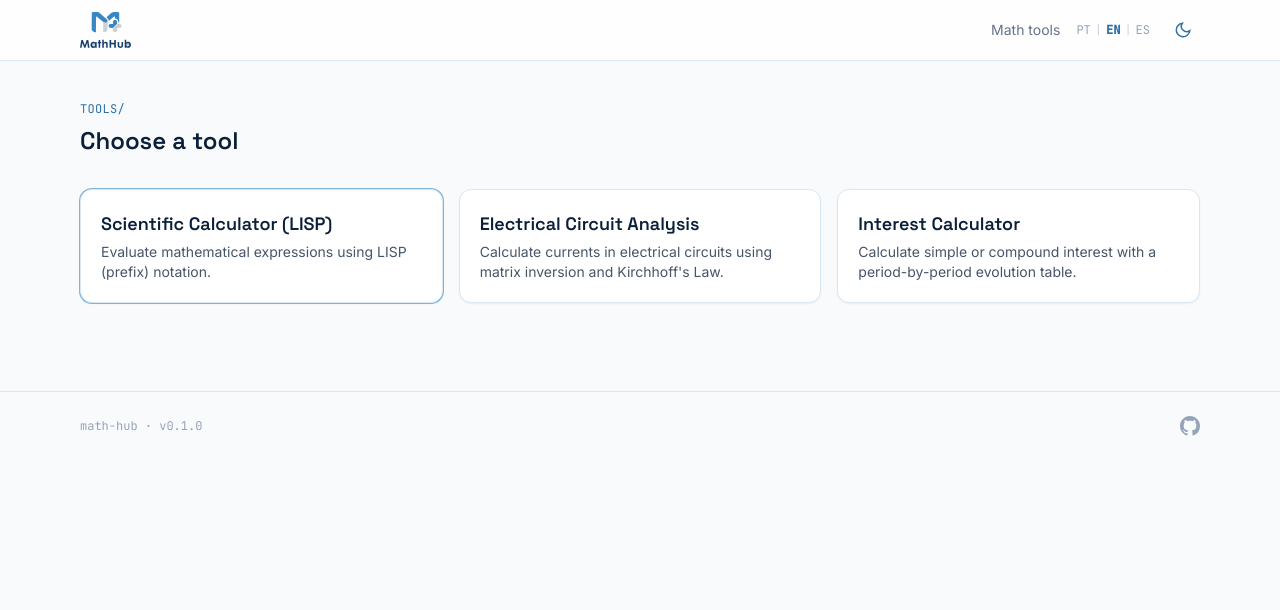
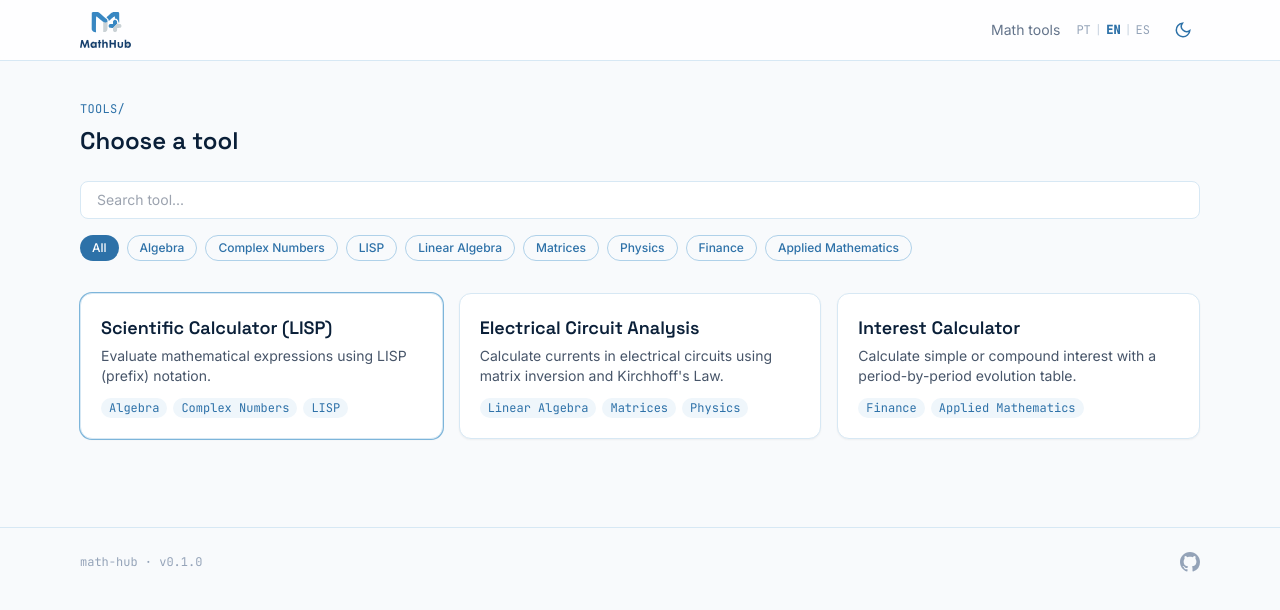
Before and after one commit to Pedr030/Math-Hub, a React (Vite) app: page / in a window 1280 px wide. Shown: the top 610 px of the page. Built offline with nearby package versions, Linux system fonts and the light colour scheme.

Commit message:
feat: adiciona tags nas ferramentas e sistema de busca e filtragem na Home

```diff
--- a/src/data/projetos.json
+++ b/src/data/projetos.json
@@ -6,21 +6,11 @@
       "descricao": "Avalie expressões matemáticas usando notação LISP (prefixa).",
       "icone": "calculator",
       "categoria": "calculo",
+      "tags": ["algebra", "numeros-complexos", "lisp"],
       "rota": "/ferramentas/lisp-calculator",
       "componente": "LispCalculator",
       "ativo": true,
       "destaque": true
-    },
-    {
-      "id": "conversor-bases",
-      "nome": "Conversor de Bases Numéricas",
-      "descricao": "Converta números entre binário, octal, decimal e hexadecimal.",
-      "icone": "binary",
-      "categoria": "conversao",
-      "rota": "/ferramentas/conversor-bases",
-      "componente": "BaseConverter",
-      "ativo": false,
-      "destaque": false
     },
     {
       "id": "circuito-eletrico",
@@ -28,6 +18,7 @@
       "descricao": "Calcule correntes em circuitos elétricos usando inversão de matriz e a Lei de Kirchhoff.",
       "icone": "circuit",
       "categoria": "algebra-linear",
+      "tags": ["algebra-linear", "matrizes", "fisica"],
       "rota": "/ferramentas/circuito-eletrico",
       "componente": "MatrixCircuit",
       "ativo": true,
@@ -39,6 +30,7 @@
       "descricao": "Calcule montante e juros simples ou compostos com tabela de evolução período a período.",
       "icone": "percent",
       "categoria": "financeiro",
+      "tags": ["financeiro", "matematica-aplicada"],
       "rota": "/ferramentas/calculadora-juros",
       "componente": "InterestCalculator",
       "ativo": true,
--- a/src/locales/en.json
+++ b/src/locales/en.json
@@ -9,13 +9,28 @@
       "mensagemRede": "Connection error — the tool could not be loaded. Check your internet and reload."
     }
   },
+  "tags": {
+    "algebra": "Algebra",
+    "numeros-complexos": "Complex Numbers",
+    "lisp": "LISP",
+    "algebra-linear": "Linear Algebra",
+    "matrizes": "Matrices",
+    "fisica": "Physics",
+    "financeiro": "Finance",
+    "matematica-aplicada": "Applied Mathematics"
+  },
   "nav": {
     "subtitulo": "Math tools"
   },
   "home": {
     "prefixo": "tools/",
     "titulo": "Choose a tool",
-    "emBreve": "Coming soon"
+    "emBreve": "Coming soon",
+    "busca": {
+      "placeholder": "Search tool...",
+      "semResultados": "No tools found.",
+      "todosLabel": "All"
+    }
   },
   "toolPage": {
     "voltar": "← back to hub",
--- a/src/locales/es.json
+++ b/src/locales/es.json
@@ -9,13 +9,28 @@
       "mensagemRede": "Error de conexión — la herramienta no pudo cargarse. Verifica tu internet y recarga."
     }
   },
+  "tags": {
+    "algebra": "Álgebra",
+    "numeros-complexos": "Números Complejos",
+    "lisp": "LISP",
+    "algebra-linear": "Álgebra Lineal",
+    "matrizes": "Matrices",
+    "fisica": "Física",
+    "financeiro": "Finanzas",
+    "matematica-aplicada": "Matemática Aplicada"
+  },
   "nav": {
     "subtitulo": "Herramientas matemáticas"
   },
   "home": {
     "prefixo": "herramientas/",
     "titulo": "Elige una herramienta",
-    "emBreve": "Próximamente"
+    "emBreve": "Próximamente",
+    "busca": {
+      "placeholder": "Buscar herramienta...",
+      "semResultados": "No se encontraron herramientas.",
+      "todosLabel": "Todas"
+    }
   },
   "toolPage": {
     "voltar": "← volver al hub",
--- a/src/locales/pt-BR.json
+++ b/src/locales/pt-BR.json
@@ -9,13 +9,28 @@
       "mensagemRede": "Erro de conexão — a ferramenta não pôde ser carregada. Verifique sua internet e recarregue."
     }
   },
+  "tags": {
+    "algebra": "Álgebra",
+    "numeros-complexos": "Números Complexos",
+    "lisp": "LISP",
+    "algebra-linear": "Álgebra Linear",
+    "matrizes": "Matrizes",
+    "fisica": "Física",
+    "financeiro": "Financeiro",
+    "matematica-aplicada": "Matemática Aplicada"
+  },
   "nav": {
     "subtitulo": "Ferramentas matemáticas"
   },
   "home": {
     "prefixo": "ferramentas/",
     "titulo": "Escolha uma ferramenta",
-    "emBreve": "Em breve"
+    "emBreve": "Em breve",
+    "busca": {
+      "placeholder": "Buscar ferramenta...",
+      "semResultados": "Nenhuma ferramenta encontrada.",
+      "todosLabel": "Todas"
+    }
   },
   "toolPage": {
     "voltar": "← voltar para o hub",
--- a/src/pages/Home.jsx
+++ b/src/pages/Home.jsx
@@ -1,3 +1,4 @@
+import { useState, useMemo } from "react";
 import { useNavigate } from "react-router-dom";
 import { useTranslation } from "react-i18next";
 
@@ -5,19 +6,111 @@ function Home({ ferramentas, registroComponentes }) {
   const navigate = useNavigate();
   const { t } = useTranslation();
 
+  const [busca, setBusca] = useState("");
+  const [tagAtiva, setTagAtiva] = useState(null);
+
+  // Extrai todas as tags únicas das ferramentas ativas, na ordem
+  // em que aparecem (sem repetir). useMemo evita recalcular a cada render.
+  const todasTags = useMemo(() => {
+    const vistas = new Set();
+    const lista = [];
+    ferramentas
+      .filter((f) => f.ativo)
+      .forEach((f) =>
+        (f.tags || []).forEach((tag) => {
+          if (!vistas.has(tag)) {
+            vistas.add(tag);
+            lista.push(tag);
+          }
+        }),
+      );
+    return lista;
+  }, [ferramentas]);
+
+  // Aplica os dois filtros combinados: busca por texto + tag ativa.
+  const ferramentasFiltradas = useMemo(() => {
+    const termo = busca.toLowerCase().trim();
+    return ferramentas.filter((f) => {
+      if (!f.ativo) return false;
+
+      const nomeTraducido = t(`ferramentas.${f.id}.nome`, {
+        defaultValue: f.nome,
+      }).toLowerCase();
+      const descTraducida = t(`ferramentas.${f.id}.descricao`, {
+        defaultValue: f.descricao,
+      }).toLowerCase();
+      const bateTexto =
+        !termo ||
+        nomeTraducido.includes(termo) ||
+        descTraducida.includes(termo);
+      const bateTag = !tagAtiva || (f.tags || []).includes(tagAtiva);
+
+      return bateTexto && bateTag;
+    });
+  }, [ferramentas, busca, tagAtiva, t]);
+
+  function handleTagClick(tag) {
+    // Clicar na tag ativa a deseleciona (toggle)
+    setTagAtiva((atual) => (atual === tag ? null : tag));
+  }
+
   return (
     <>
       <p className="font-mono text-xs uppercase tracking-wide text-brand-500 mb-2">
         {t("home.prefixo")}
       </p>
-      <h2 className="font-display text-2xl font-semibold mb-8">
+      <h2 className="font-display text-2xl font-semibold mb-6">
         {t("home.titulo")}
       </h2>
 
-      <div className="grid grid-cols-1 gap-4 sm:grid-cols-2 lg:grid-cols-3">
-        {ferramentas
-          .filter((f) => f.ativo)
-          .map((ferramenta) => {
+      {/* Barra de busca */}
+      <input
+        type="text"
+        value={busca}
+        onChange={(e) => setBusca(e.target.value)}
+        placeholder={t("home.busca.placeholder")}
+        className="w-full rounded-lg border border-brand-100 bg-white px-4 py-2 font-body
+                   text-sm focus:outline-none focus:ring-2 focus:ring-brand-400 mb-4
+                   dark:border-brand-800 dark:bg-brand-950 dark:text-slate-100"
+      />
+
+      {/* Chips de tag */}
+      <div className="flex flex-wrap gap-2 mb-8">
+        <button
+          onClick={() => setTagAtiva(null)}
+          className={`rounded-full px-3 py-1 text-xs font-medium transition-colors
+            ${
+              !tagAtiva
+                ? "bg-brand-500 text-white"
+                : "border border-brand-200 text-brand-500 hover:bg-brand-50 dark:border-brand-700 dark:hover:bg-brand-900"
+            }`}
+        >
+          {t("home.busca.todosLabel")}
+        </button>
+        {todasTags.map((tag) => (
+          <button
+            key={tag}
+            onClick={() => handleTagClick(tag)}
+            className={`rounded-full px-3 py-1 text-xs font-medium transition-colors
+              ${
+                tagAtiva === tag
+                  ? "bg-brand-500 text-white"
+                  : "border border-brand-200 text-brand-500 hover:bg-brand-50 dark:border-brand-700 dark:hover:bg-brand-900"
+              }`}
+          >
+            {t(`tags.${tag}`, { defaultValue: tag })}
+          </button>
+        ))}
+      </div>
+
+      {/* Grade de ferramentas */}
+      {ferramentasFiltradas.length === 0 ? (
+        <p className="font-mono text-sm text-slate-400 dark:text-slate-500">
+          {t("home.busca.semResultados")}
+        </p>
+      ) : (
+        <div className="grid grid-cols-1 gap-4 sm:grid-cols-2 lg:grid-cols-3">
+          {ferramentasFiltradas.map((ferramenta) => {
             const temComponente = Boolean(
               registroComponentes[ferramenta.componente],
             );
@@ -26,7 +119,7 @@ function Home({ ferramentas, registroComponentes }) {
               <article
                 key={ferramenta.id}
                 onClick={() => temComponente && navigate(ferramenta.rota)}
-                className={`rounded-xl border p-5 shadow-sm transition-shadow
+                className={`rounded-xl border p-5 shadow-sm transition-shadow flex flex-col
                   border-brand-100 bg-white dark:border-brand-900 dark:bg-brand-900/40
                   ${ferramenta.destaque ? "ring-1 ring-brand-300 dark:ring-brand-700" : ""}
                   ${temComponente ? "cursor-pointer hover:shadow-md" : "opacity-60"}`}
@@ -36,15 +129,31 @@ function Home({ ferramentas, registroComponentes }) {
                     defaultValue: ferramenta.nome,
                   })}
                 </h3>
-                <p className="text-sm text-slate-600 dark:text-slate-300 mt-1">
+                <p className="text-sm text-slate-600 dark:text-slate-300 mt-1 flex-1">
                   {t(`ferramentas.${ferramenta.id}.descricao`, {
                     defaultValue: ferramenta.descricao,
                   })}
                 </p>
+
+                {/* Tags no card */}
+                {(ferramenta.tags || []).length > 0 && (
+                  <div className="flex flex-wrap gap-1.5 mt-3">
+                    {ferramenta.tags.map((tag) => (
+                      <span
+                        key={tag}
+                        className="rounded-full bg-brand-50 px-2 py-0.5 font-mono text-xs
+                                   text-brand-500 dark:bg-brand-900 dark:text-brand-300"
+                      >
+                        {t(`tags.${tag}`, { defaultValue: tag })}
+                      </span>
+                    ))}
+                  </div>
+                )}
               </article>
             );
           })}
-      </div>
+        </div>
+      )}
     </>
   );
 }
```
